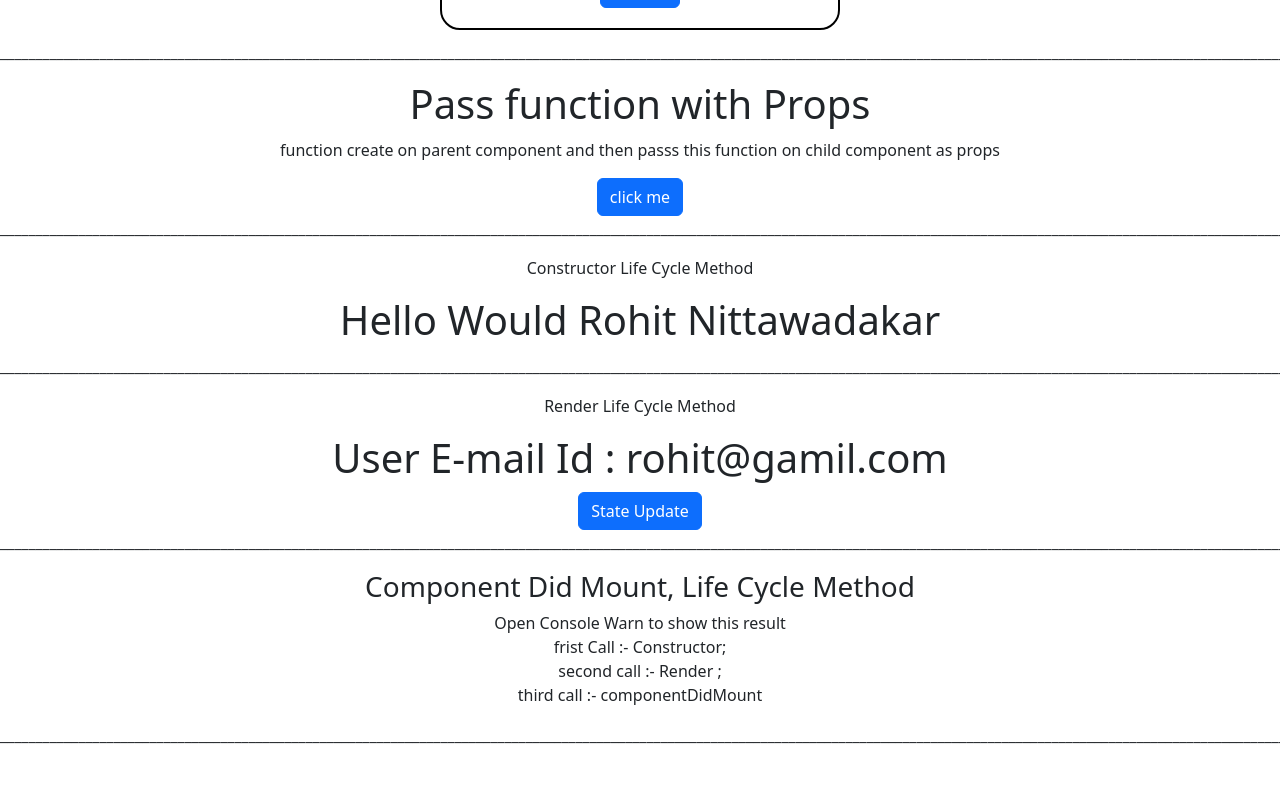
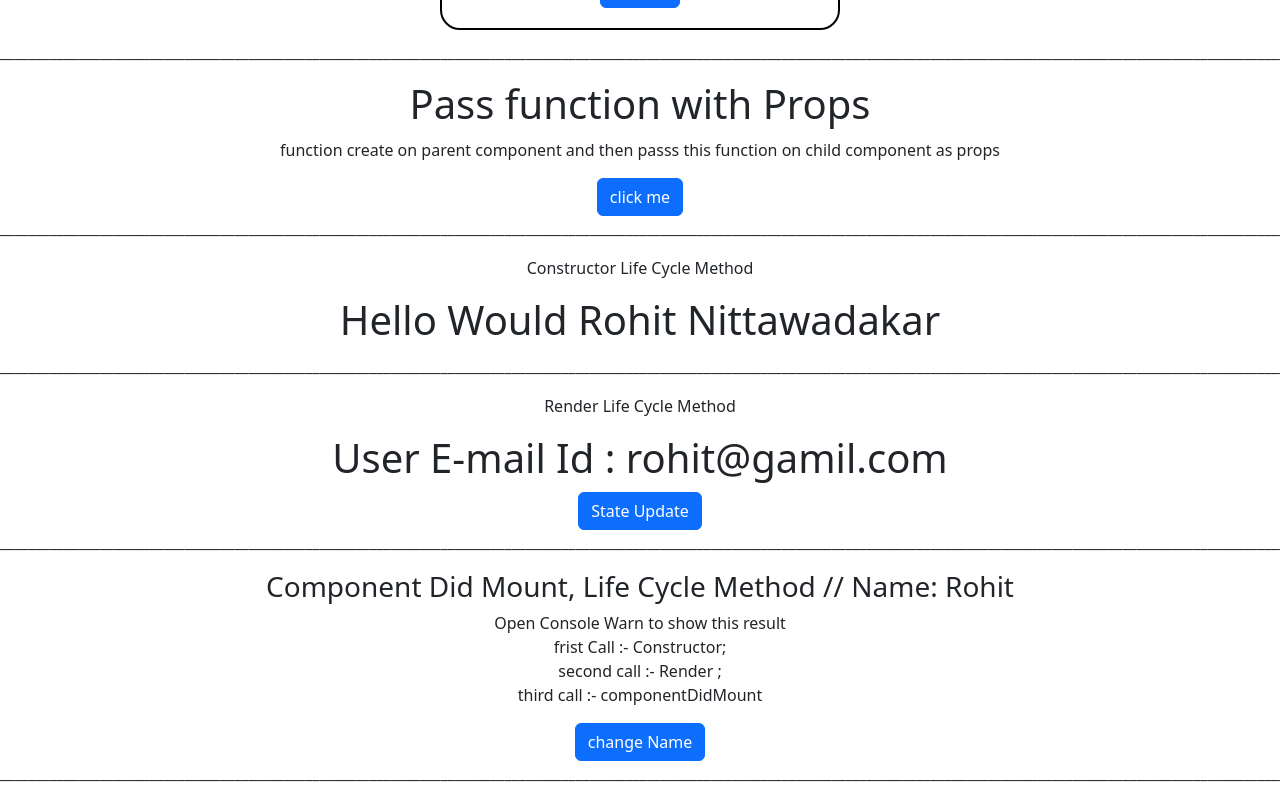
Before and after one commit to Rohit3920/React-practise, a React (Create React App) app: page / in a window 1280 px wide. Shown: the part 2045-2846 px from the top of the page. Before the commit the page ends 2808 px from the top, so only its background shows below. Built offline with nearby package versions, Linux system fonts and the light colour scheme.

Commit message:
Component Did Mount, Life Cycle Method with Example

```diff
--- a/src/Component/ComponentDidMountCls.js
+++ b/src/Component/ComponentDidMountCls.js
@@ -1,10 +1,14 @@
 import { Component } from "react";
+import { Button } from "react-bootstrap";
 
 
 class ComponentDidMountCls extends Component {
     constructor() {
         super();
         console.warn("Constructor");
+        this.state = {
+            name: "Rohit"
+        }
     };
 
     componentDidMount() {
@@ -16,12 +20,14 @@ class ComponentDidMountCls extends Component {
 
         return (
             <div>
-                <h3>Component Did Mount, Life Cycle Method</h3>
+                <h3>Component Did Mount, Life Cycle Method // Name: {this.state.name}</h3>
                 <p>Open Console Warn to show this result  <br />
                     frist Call :- Constructor; <br />
                     second call :- Render ; <br />
                     third call :- componentDidMount
                 </p>
+
+                <Button onClick={()=>{ this.setState({name:"nittawadekar"})}}>change Name</Button>
             </div>
         )
     }
```
